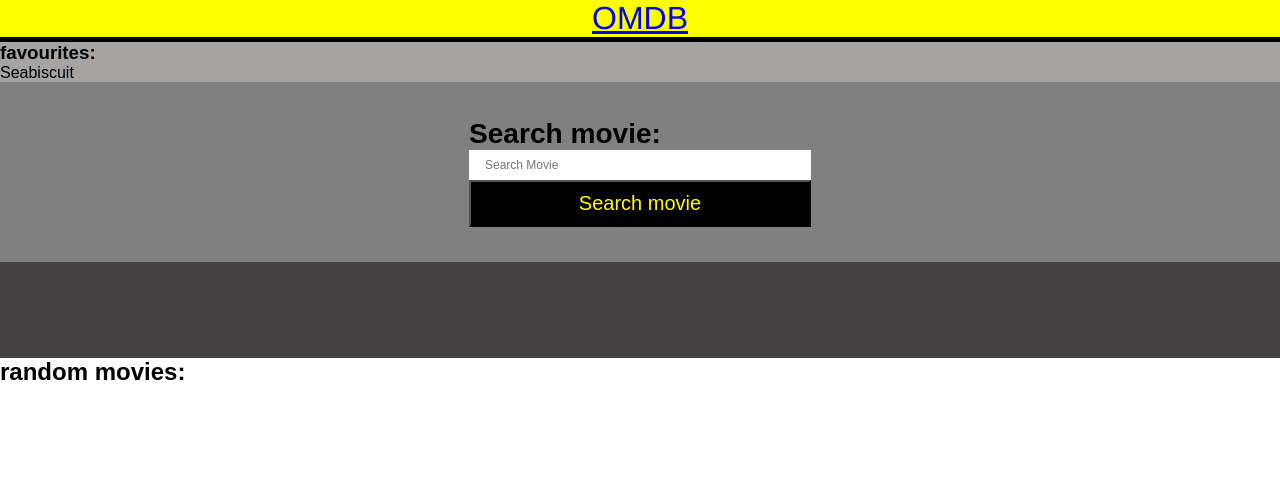
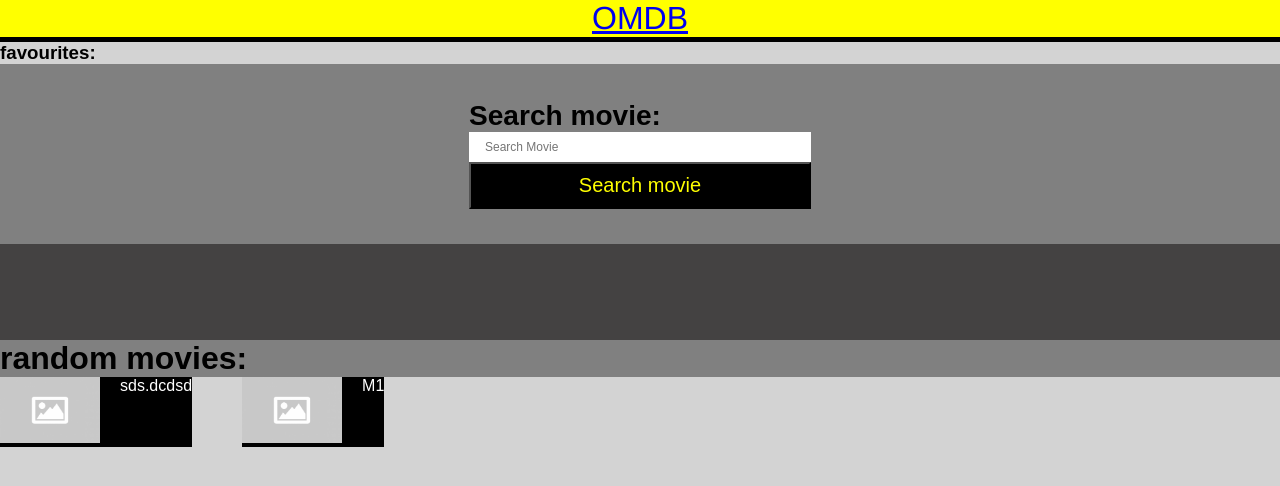
Before and after one commit to sumitk-hub1999/imdbclonecn, a website: page index.html in a window 1280 px wide. Drawn offline with Linux system fonts and the light colour scheme.

Commit message:
favourites list complete

```diff
--- a/index.html
+++ b/index.html
@@ -13,13 +13,16 @@
 
       <!-- <button class="sign-in">Sign in</button> -->
     </nav>
+    <h3>favourites:</h3>
     <div
       class="favourites"
       id="favourites"
       style="background-color: rgb(166, 163, 163)"
     >
-      <h3>favourites:</h3>
-      <p class="favourite">Seabiscuit</p>
+      <!-- <div class="favourite-movie"><p>Seabiscuit</p></div> -->
+      <!-- <p class="favourite-movie">Seabiscuit</p>
+      <p class="favourite-movie">Seabiscuit</p>
+      <p class="favourite-movie">Seabiscuit</p> -->
     </div>
     <div class="search-wrapper">
       <div class="search-element">
@@ -82,27 +85,26 @@
       </div> -->
       </div>
     </div>
+    <h2 style="font-size: 2rem; background-color: gray">random movies:</h2>
     <div class="slides-container">
-      <h2>random movies:</h2>
-      <div class="slide-1">
-        <div class="movie-thumbnail"></div>
-        <div class="movie-name"></div>
+      <div class="slide">
+        <div class="slide-movie-thumbnail">
+          <img src="not found.png" />
+        </div>
+        <div class="slide-movie-name">
+          <p>sds.dcdsd</p>
+        </div>
       </div>
-      <div class="slide-2">
-        <div class="movie-thumbnail"></div>
-        <div class="movie-name"></div>
-      </div>
-      <div class="slide-3">
-        <div class="movie-thumbnail"></div>
-        <div class="movie-name"></div>
-      </div>
-      <div class="slide-4">
-        <div class="movie-thumbnail"></div>
-        <div class="movie-name"></div>
+
+      <div class="slide">
+        <div class="slide-movie-thumbnail">
+          <img src="not found.png" />
+        </div>
+        <div class="slide-movie-name">
+          <p>M1</p>
+        </div>
       </div>
     </div>
-
-    <div class="artists-container"></div>
     <script src="index.js"></script>
   </body>
 </html>
--- a/index.js
+++ b/index.js
@@ -9,9 +9,9 @@
   const link = `https://www.omdbapi.com/?s=${searchTerm}&page=1&apikey=8be51894`;
   const res = await fetch(`${link}`);
   const data = await res.json();
-  console.log(data);
+  //console.log(data);
   if (data.Response == "True") {
-    console.log(data.Search);
+    //console.log(data.Search);
     displaySearchList(data.Search);
   }
 }
@@ -63,7 +63,7 @@
   const searchListMovies = searchList.querySelectorAll(".search-list-listitem");
   searchListMovies.forEach((movie) => {
     movie.addEventListener("click", async () => {
-      console.log(movie.dataset.id);
+      //console.log(movie.dataset.id);
       searchList.classList.add("hide-search-list");
       searchBox.value = "";
       const result = await fetch(
@@ -104,15 +104,39 @@
           <p class="language"><b>Language: </b>${movieDetails.Language}</p>
           <p class="awards"><b>Awards: </b>${movieDetails.Awards}</p>
         </div>
-        <div class="favourites-button">
-          <button>add to favourites</button>
-        </div>
+
+          <button class="favourites-button" onclick="addToFavourites()">add to favourites</button>
+
 
       </div>
-  `;
+
+      `;
+
+  //const favouriteBtn = resultGrid.querySelector(".favourites-button");
+
+  //const slides = document.querySelector(".slides-container");
+
+  //const movieTitle = document.querySelector(".movie-title");
 }
+const favouriteSection = document.querySelector(".favourites");
+//const favouriteBtn = resultGrid.querySelector(".favourites-button");
+////let movieTitle = resultGrid.querySelector(".movie-title");
+function addToFavourites() {
+  //favouriteSection.innerHTML = "";
+  let details = document.querySelector(".movie-title").innerHTML;
+  console.log(details);
+  let favouriteMovie = document.createElement("p");
+  favouriteMovie.innerHTML = `
+    <p class="favourite-movie">${details}</p>
+    `;
+
+  favouriteSection.appendChild(favouriteMovie);
+}
+
+//favouriteBtn.addEventListener("click", addToFavourites(movieTitle));
 // const url = `https://www.omdbapi.com/?s=${searchterm}&page=1&apikey=8be51894`;
 // let movies = [];
 // fetch(url)
 // .then((end)=>end.json())
 // .then((data)=>)
+//favouriteBtn.addEventListener("click", addToFavourites(movieDetails));
--- a/styles.css
+++ b/styles.css
@@ -6,6 +6,7 @@
 
 body {
   font-family: Arial, Helvetica, sans-serif;
+  background-color: lightgray;
 }
 
 .nav {
@@ -188,3 +189,35 @@
 .language {
   font-style: italic;
 }
+.slides-container {
+  display: flex;
+  flex-direction: row;
+  align-items: center;
+}
+.slide {
+  background-color: black;
+  color: white;
+  display: flex;
+  margin-right: 50px;
+}
+
+.slide-movie-thumbnail img {
+  width: 100px;
+  margin-right: 20px;
+}
+.slide-movie-name p {
+  font-size: 1rem;
+  display: flex;
+  flex-direction: column;
+}
+
+.favourites {
+  display: flex;
+  flex-direction: row;
+}
+.favourite-movie {
+  background-color: black;
+  color: white;
+  margin-right: 5px;
+  cursor: pointer;
+}
```
